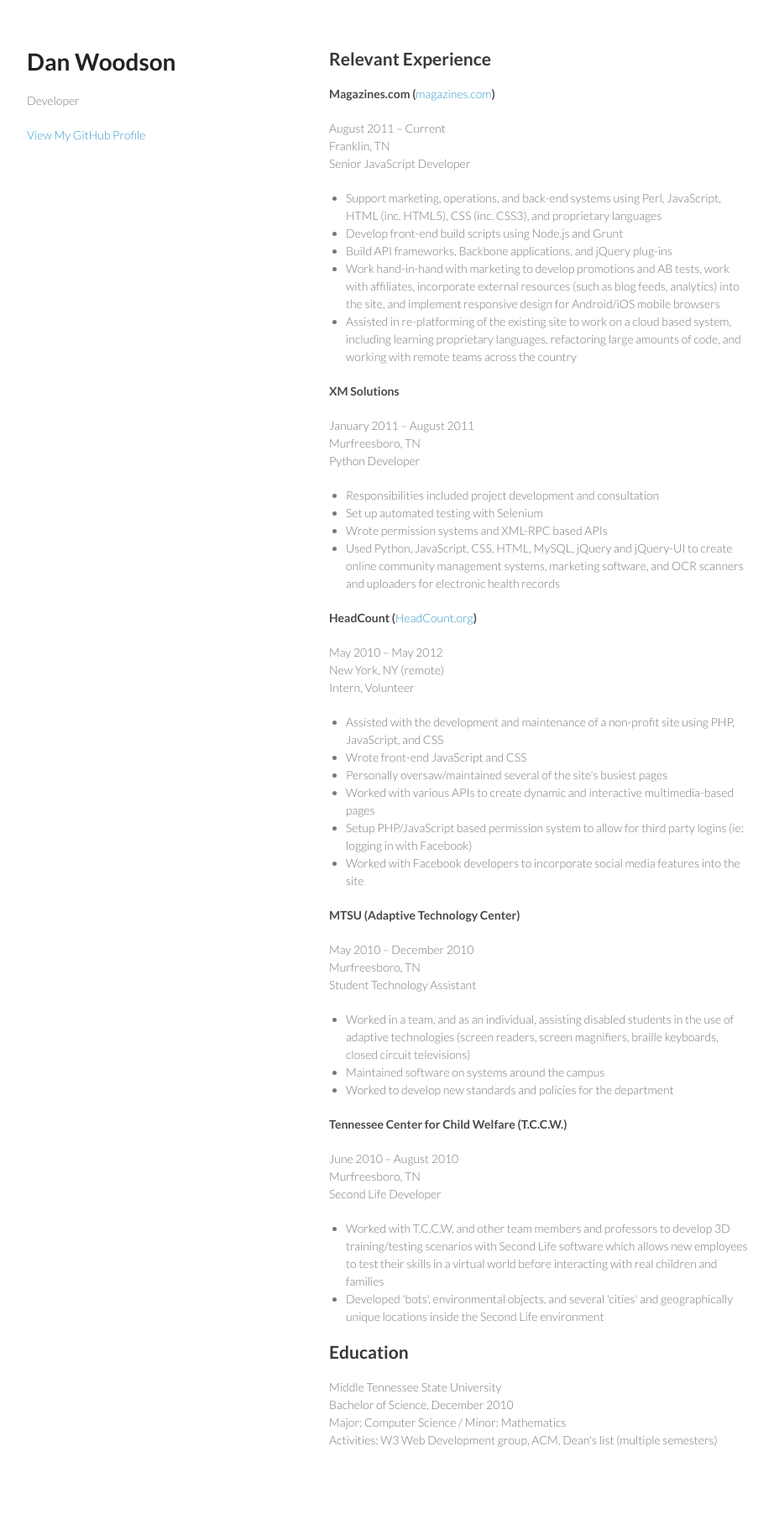
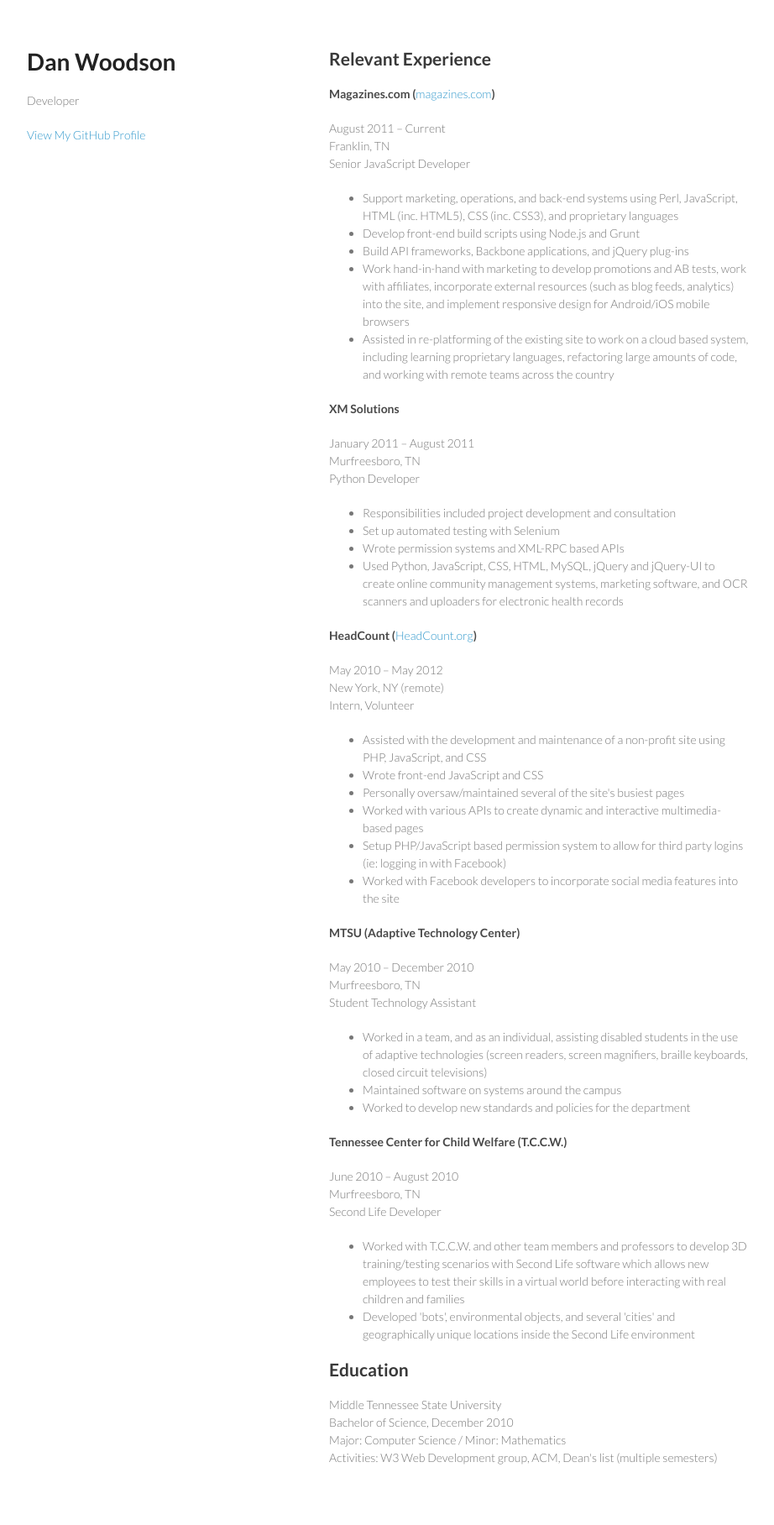
Before and after one commit to danwoods/danwoods.github.com, a Jekyll site: the page index.html, which Jekyll copies as it is, in a window 1280 px wide. Shown: the whole page at 84% size, without its empty margins (178-1100 px from the left). Built offline with Jekyll 4.4.1, drawn with Linux system fonts in a browser that asks for light colours; before the commit the page ends 1795 px from its top, so only the background shows below that.

Commit message:
style tweaks

```diff
--- a/stylesheets/styles.css
+++ b/stylesheets/styles.css
@@ -183,11 +183,6 @@
   bottom:50px;
 }
 
-ul {
-  -webkit-padding-start:20px;
-  padding-left:20px;
-}
-
 @media print, screen and (max-width: 960px) {
 
   div.wrapper {
```
